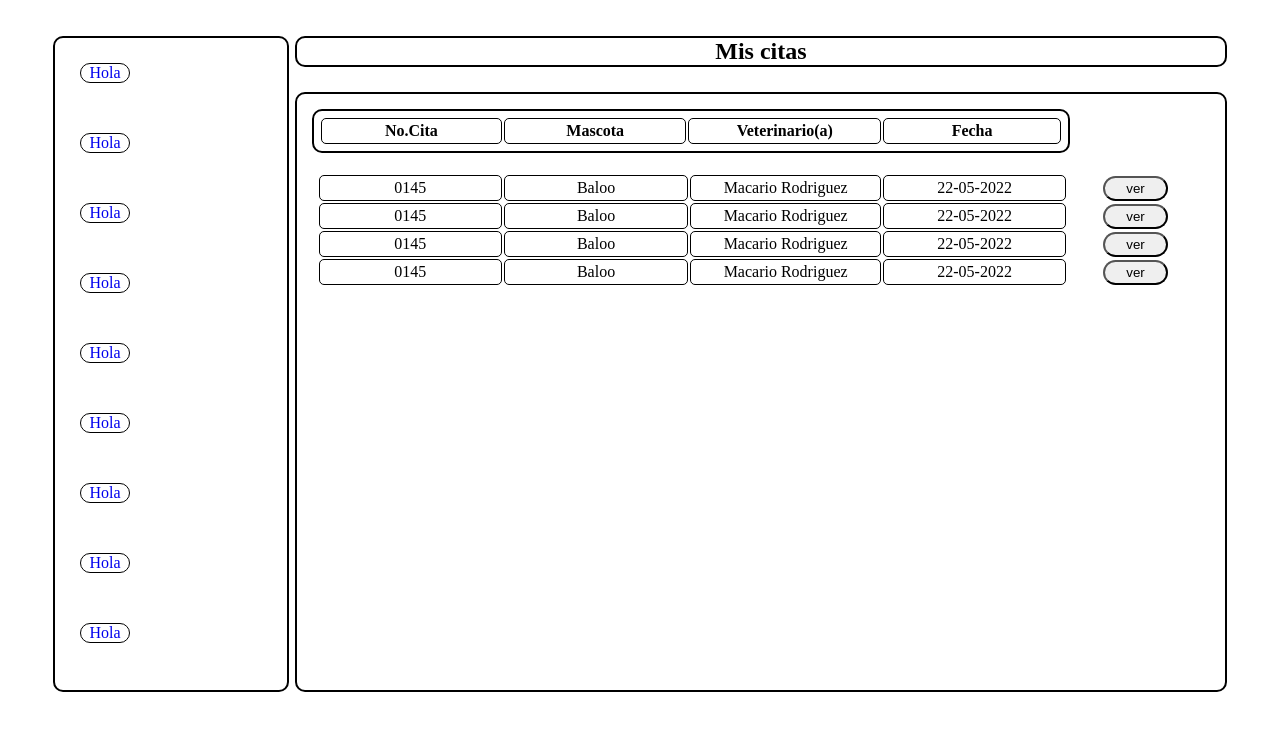
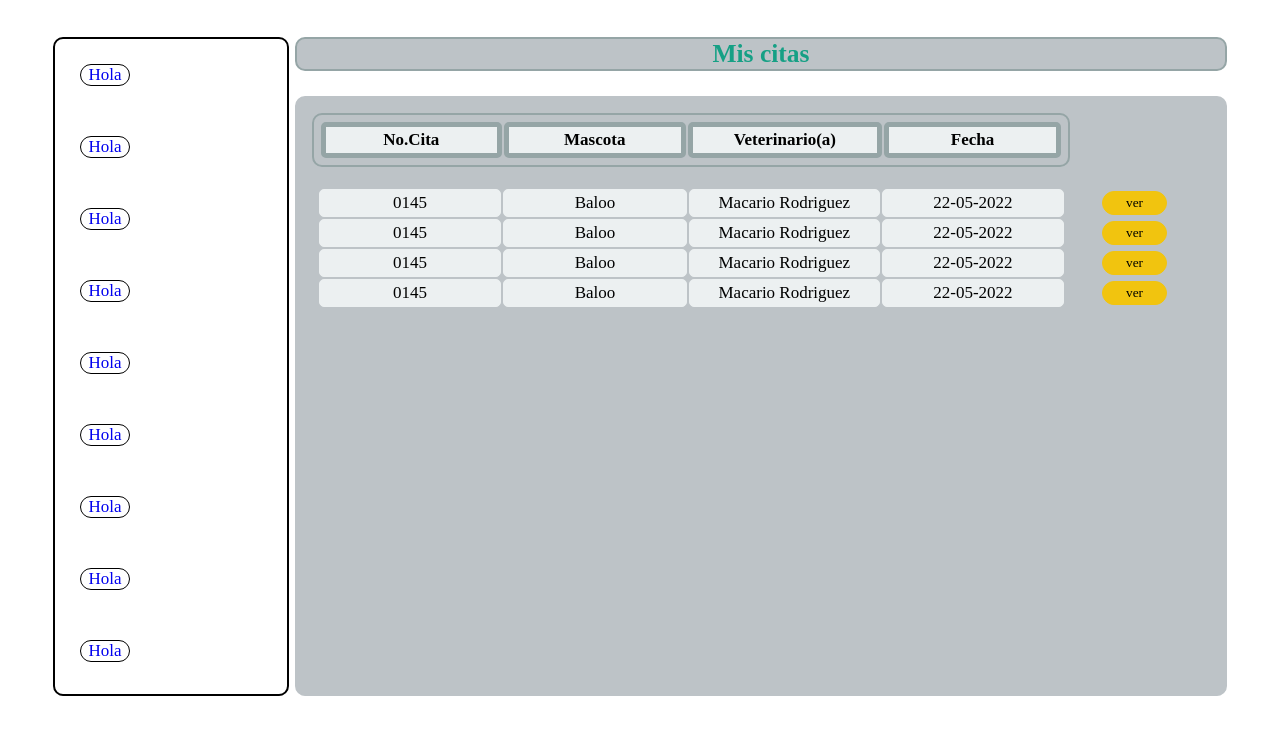
Before and after one commit to allroven-u/moka, a plain HTML site: page public/VerCitas.html in a window 1280 px wide. Shown: the part 68-814 px from the top of the page. Drawn offline with Linux system fonts and the light colour scheme; a script that the page names is missing; a web font is replaced by a local one.

Commit message:
css ver citas

```diff
--- a/public/VerCitas.html
+++ b/public/VerCitas.html
@@ -5,6 +5,7 @@
     <meta http-equiv="X-UA-Compatible" content="IE=edge">
     <meta name="viewport" content="width=device-width, initial-scale=1.0">
     <link rel="stylesheet" href="./CSS/VerCitas.css">
+    <link rel="stylesheet" href="./css/estilosGenerales.css">
     <title>Ver citas</title>
 </head>
 <body>
--- a/public/css/IniciarSesion.css
+++ b/public/css/IniciarSesion.css
@@ -1,5 +1,7 @@
 
-
+*{
+  font-family: Roboto300;
+}
 
 .form{
   width: 450px;
--- a/public/css/VerCitas.css
+++ b/public/css/VerCitas.css
@@ -1,8 +1,7 @@
-/*--ACOMODANDO-MARGENES-PADDING--*/
+@import url(./estilosGenerales.css);
+
 *{
-    margin: 0px auto;
-    padding: 0px;
-    box-sizing: border-box;
+    font-family: Roboto300;
 }
 header{
     text-align: center;
@@ -13,6 +12,7 @@ body{
 h1{
     margin-top: 15px;
     border-bottom: 2px solid black;
+    color: var(--verdeagua);
 }
 
 .cajaPrincipal{
@@ -52,20 +52,36 @@ border-radius: 10px;
 
 }
 th,.infoTd{
-    border: 1px solid black;
+    border: 1px solid var(--blanco);
     border-radius: 5px;
     width: 225px;
     text-align: center;
     padding: 3px;
+    background-color: var(--blanco);
+    cursor: default;
+
+}
+th{
+    border: 5px solid var(--concreto);
 }
 .btnVer{
+    border:1px solid var(--amarillo);
     border-radius: 25px;
     width: 65px;
     margin: 0 35px 0 35px;
     padding: 3px;
+    background-color: var(--amarillo);
+    transition: all .2s ease;
+    cursor: pointer;
+}
+.btnVer:hover{
+    background-color: var(--naranja);
+    border:1px solid var(--naranja);
+    transform: scale(1.05);
 }
 thead{
-    border: 2px solid black;
+    background-color: var(--silver);
+    border: 2px solid var(--concreto);
     border-radius: 10px;
     padding: 5px;
     margin-right: 140px;
@@ -73,16 +89,20 @@ thead{
 tbody{
     margin-top: 15px;
     padding: 5px;
+
 }
 
 .tblCitas{
     margin-top: 25px;
-    border: 2px solid black;
+    border: 2px solid var(--silver);
     border-radius: 10px;
     min-height: 600px;
     padding: 15px;
+    background-color: var(--silver);
 }
 .tituloCaja{
-    border: 2px solid black;
+    background-color: var(--silver);
+    border: 2px solid var(--concreto);
     border-radius: 10px;
+    color: var(--verdeagua);
 }
```
Also changed, not shown: public/VerReservacion.html (+1 -1 lines).
